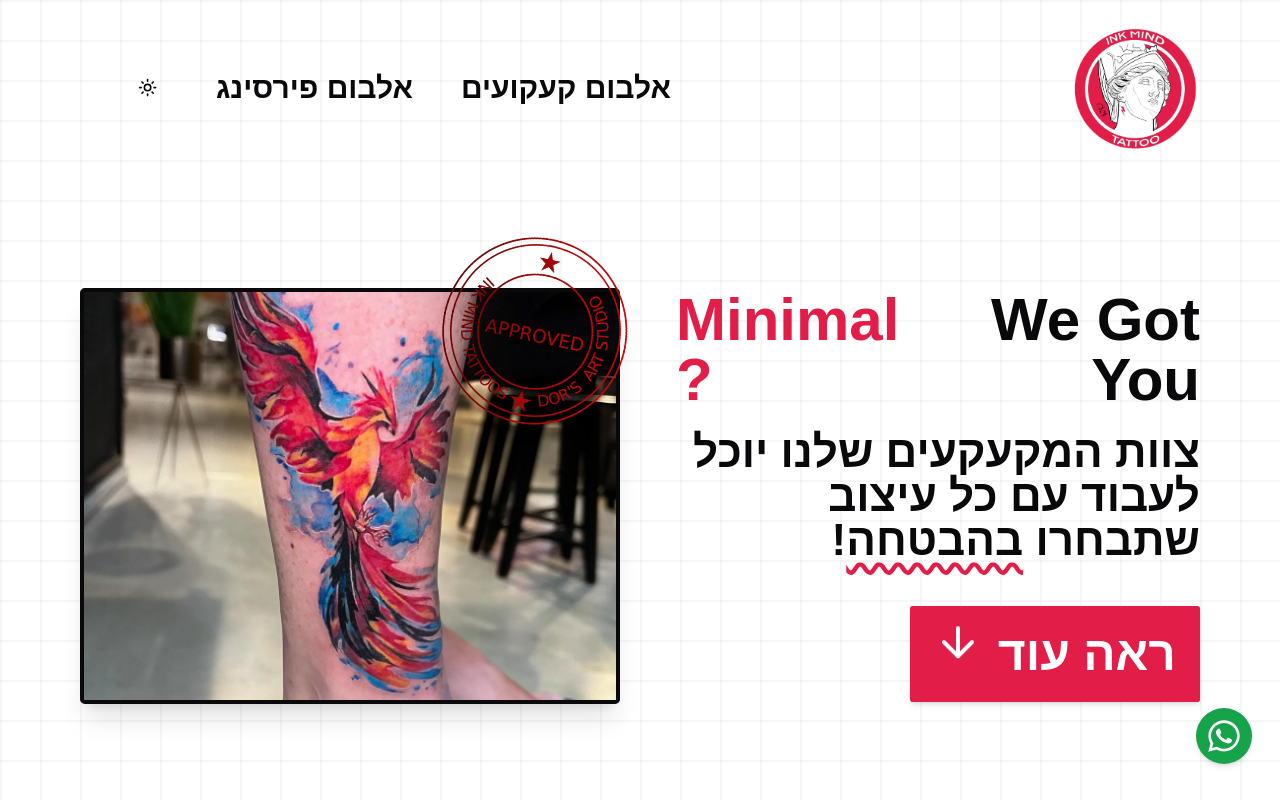
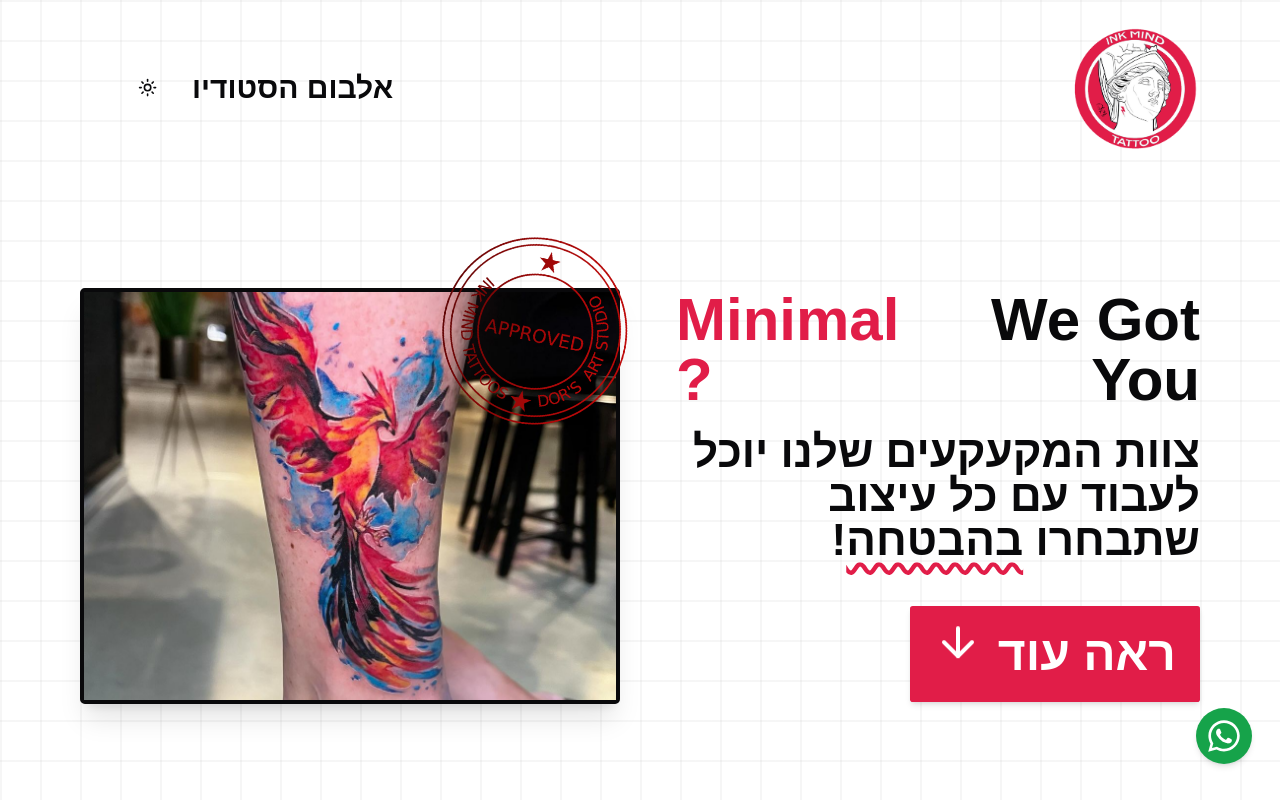
Before and after one commit to roee1454/Inkmind, a Next.js app: page / in a window 1280 px wide. Shown: the top 800 px of the page. Built offline with nearby package versions, Linux system fonts and the light colour scheme; a web font is replaced by a local one.

Commit message:
final commit before domain

```diff
--- a/components/ui/custom/navbar.tsx
+++ b/components/ui/custom/navbar.tsx
@@ -65,15 +65,9 @@ export default function Navbar() {
                   handleCloseOnRedirect={handleCloseOnRedirect}
                 />
                 <NavDrawerItem
-                  title="אלבום קעקועים"
+                  title="אלבום הסטודיו"
                   icon={<GalleryHorizontal />}
                   href="/tattoos-album"
-                  handleCloseOnRedirect={handleCloseOnRedirect}
-                />
-                <NavDrawerItem
-                  title="אלבום פירסינג"
-                  icon={<GalleryHorizontal />}
-                  href="/piercing-album"
                   handleCloseOnRedirect={handleCloseOnRedirect}
                 />
               </div>
@@ -83,8 +77,7 @@ export default function Navbar() {
 
         {/* Desktop Menu */}
         <div className="hidden lg:flex flex-row justify-center items-center space-x-6 px-6 py-4">
-          <NavItem title="אלבום קעקועים" href="/tattoos-album" />
-          <NavItem title="אלבום פירסינג" href="/piercing-album" />
+          <NavItem title="אלבום הסטודיו" href="/tattoos-album" />
           <ModeToggle />
         </div>
       </div>
```
